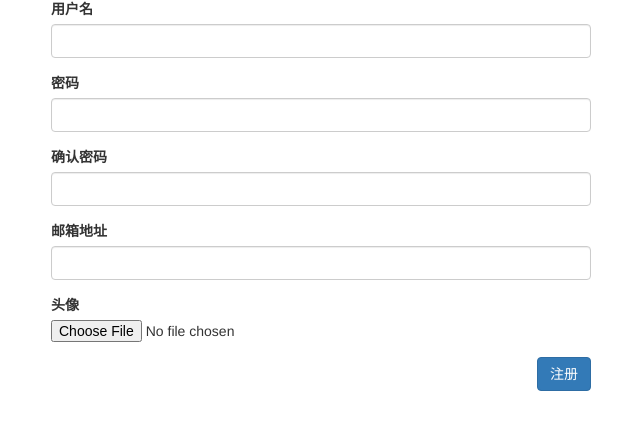
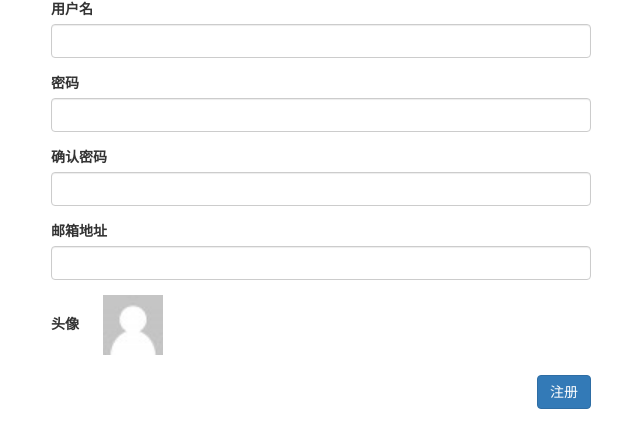
Before and after one commit to tddey01/cnblog, a Django app: page /blog/register/ in a window 1280 px wide. Shown: the part 57-505 px from the top of the page, without its empty margins (319-959 px from the left). Run offline with Django 3.2, Linux system fonts and the light colour scheme; some libraries are stand-ins or nearby versions.

Commit message:
博客系统之基于注册页面的默认头像

```diff
--- a/templates/register.html
+++ b/templates/register.html
@@ -4,6 +4,15 @@
     <meta charset="UTF-8">
     <title>login</title>
     <link rel="stylesheet" href="/static/blog/css/bootstrap.min.css">
+    <style type="text/css">
+        #avatar_img{
+            margin-left: 20px;
+        }
+
+        #avatar{
+            display: none;
+        }
+    </style>
 </head>
 <body>
 <h3>登录页面</h3>
@@ -13,16 +22,20 @@
             {% csrf_token %}
             {% for field in form %}
                 <div class="form-group">
-                    <label for="user">{{ field.label }}</label>
+                    <label for="{{ field.auto_id }}">{{ field.label }}</label>
                     {{ field }}
                 </div>
             {% endfor %}
             <div class="form-group">
-                <label for="avatar">头像</label>
-                <input type="file">
+                <label for="avatar">
+                    头像
+                    <img id="avatar_img" width="60" height="60" src="/static/blog/img/default.png" alt="">
+                </label>
+                <input type="file" id="avatar" >
             </div>
 
-            <input type="button" class="btn btn-default login_btn  btn-primary  pull-right " value="注册"> <span class="error"></span>
+            <input type="button" class="btn btn-default login_btn  btn-primary  pull-right " value="注册"> <span
+                class="error"></span>
         </form>
     </div>
 </div>
```
Also changed, not shown: static/blog/img/default.png (added), static/blog/img/dogg3.jpeg (added), static/blog/img/dogg4.jpg (added), static/blog/img/dogg5.jpg (added), static/blog/img/dogge2.jpg (added), static/blog/img/hashiqi.jpg (added), static/blog/img/hashiqi2.jpg (added), static/blog/img/linhaifeng.jpg (added), static/blog/img/logo_small.gif (added), static/blog/img/meinv.jpg (added), static/blog/img/meinv2.jpg (added), static/blog/img/meinv3.jpg (added).
